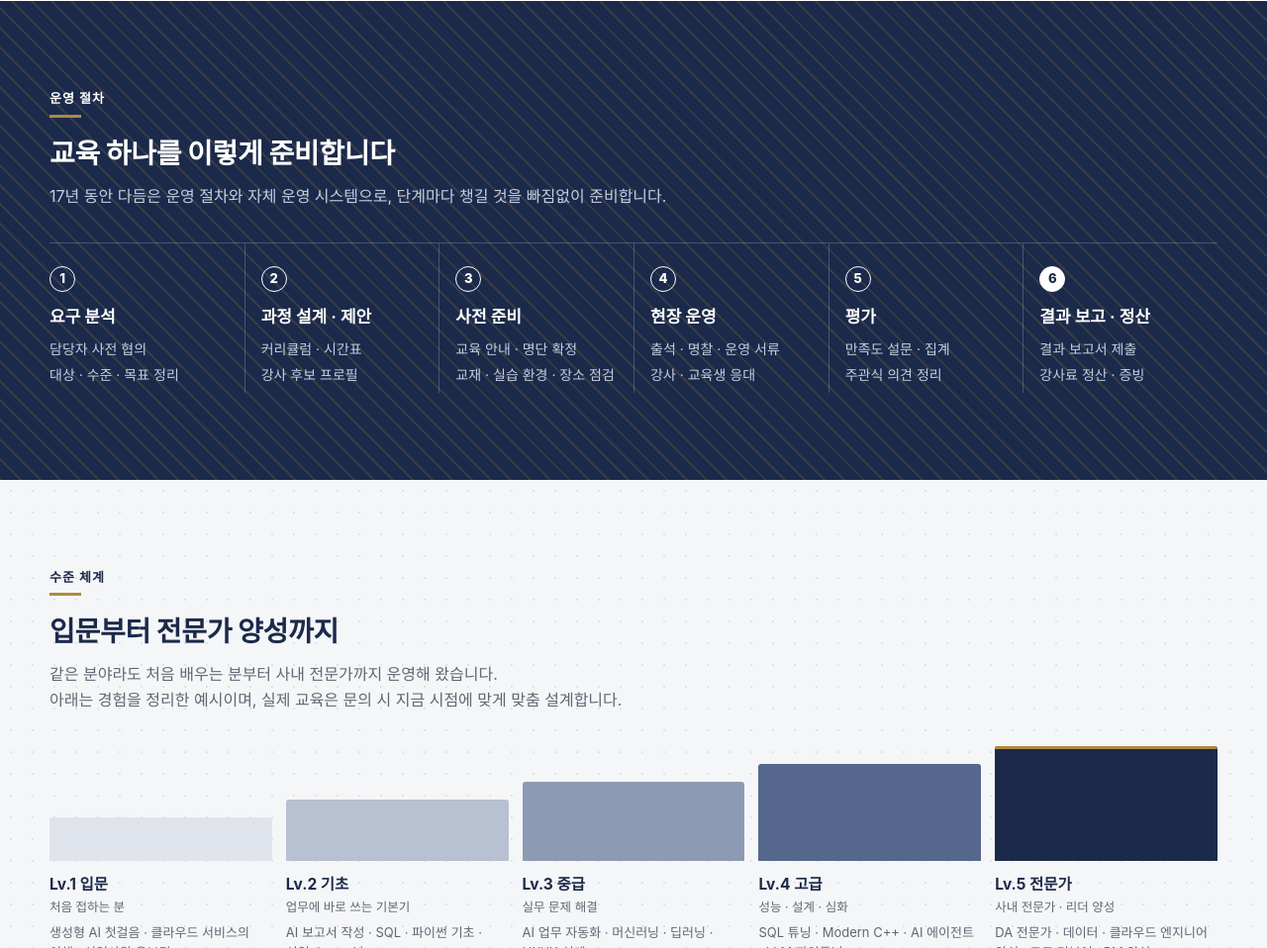
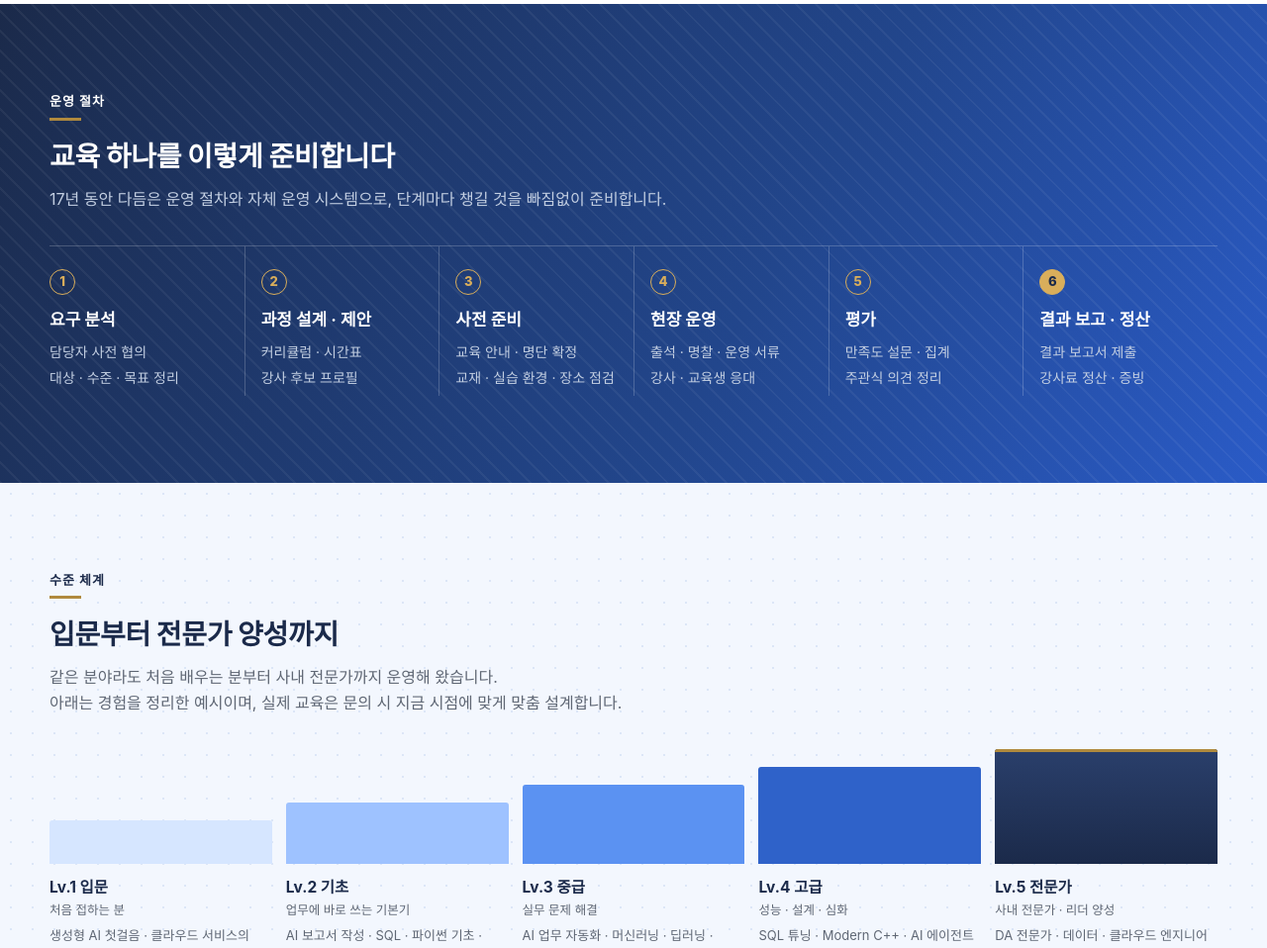
Before and after one commit to hansangbok/learningclue-homepage, a plain HTML site: page index.html in a window 1280 px wide. Shown: the part 1842-2800 px from the top of the page at 99% size. Drawn offline with Linux system fonts and the light colour scheme; no server answers; a web font is replaced by a local one.

Commit message:
색감 더하기: 하늘빛 파랑 · 청록 보조색, 첫 화면 빛 번짐, 구역별 색 온도, 수준 계단 파랑 단계
Co-Authored-By: Claude Opus 5.5 <noreply@anthropic.com>

```diff
--- /dev/null
+++ b/color.css
@@ -0,0 +1,106 @@
+/* 색감 더하기 (2026-11-20 대표님: "기존대로, 색감만 좀 더")
+   남색 · 금색은 그대로 두고, 하늘빛 파랑 · 청록을 보조색으로 더해 구역마다 색의 온도를 바꿈 */
+:root {
+  --sky: #3B7BF0; --sky-2: #6EA2FF; --sky-weak: #EAF2FF;
+  --teal: #1A9E95; --teal-weak: #E6F6F4;
+  --warm: #FBF6EC; --gold-2: #D9AE5B;
+  --lv1: #D6E6FF; --lv2: #9EC2FF; --lv3: #5B92F2; --lv4: #2F62C9; --lv5: #1B2A4A;
+}
+
+/* 첫 화면: 남색에서 파랑으로 번지는 빛 */
+.hero, .page-head {
+  background:
+    radial-gradient(900px 420px at 85% 15%, rgba(59,123,240,.45), transparent 60%),
+    radial-gradient(600px 360px at 10% 110%, rgba(26,158,149,.28), transparent 60%),
+    repeating-linear-gradient(0deg, rgba(255,255,255,.04) 0 1px, transparent 1px 32px),
+    repeating-linear-gradient(90deg, rgba(255,255,255,.04) 0 1px, transparent 1px 32px),
+    linear-gradient(135deg, #16223D 0%, #1B2A4A 45%, #213E78 100%);
+}
+.stats b { color: #fff; }
+.stats small, .eyebrow { color: var(--gold-2); }
+.stats li:nth-child(2) b, .stats li:nth-child(3) b { background: linear-gradient(90deg, #fff, #BFD6FF); -webkit-background-clip: text; background-clip: text; color: transparent; }
+
+/* 사명: 은은한 하늘빛 띠 */
+.mission { background: linear-gradient(90deg, var(--sky-weak), #fff 70%); }
+.mission p b { box-shadow: inset 0 -9px 0 rgba(59,123,240,.18); }
+
+/* 하는 일: 두 카드에 색 머리띠 */
+#about .card.big:nth-child(1) { border-top: 4px solid var(--sky); }
+#about .card.big:nth-child(2) { border-top: 4px solid var(--teal); }
+#about .tag { color: #fff; background: var(--sky); padding: 2px 8px; border-radius: 3px; }
+#about .card.big:nth-child(2) .tag { background: var(--teal); }
+.ticks li::before { color: var(--sky); }
+
+/* 컨설팅 · 개발 6칸: 칸마다 색 점 */
+.svc-no { color: var(--sky); }
+.svc:nth-child(3n+2) .svc-no { color: var(--teal); }
+.svc:nth-child(3n) .svc-no { color: var(--gold); }
+.svc:hover { background: var(--sky-weak); }
+
+/* 운영 절차: 남색 → 파랑 */
+.sec-band {
+  background:
+    repeating-linear-gradient(45deg, rgba(255,255,255,.05) 0 2px, transparent 2px 14px),
+    linear-gradient(120deg, #1B2A4A 0%, #22468C 60%, #2A5BC7 100%);
+}
+.p-no { border-color: var(--gold-2); color: var(--gold-2); }
+.process > li:last-child .p-no { background: var(--gold-2); color: var(--n); border-color: var(--gold-2); }
+
+/* 수준 체계: 하늘빛 바탕 + 색이 짙어지는 계단 */
+#courses.sec-gray { background-color: #F3F7FE; background-image: radial-gradient(#DCE6F7 1px, transparent 1.3px); }
+.lv5 .bar { background: linear-gradient(180deg, #2A3F6B, #1B2A4A); }
+.field-links a { border-color: #D6E3F8; }
+.field-links a:nth-child(4n+1):hover { border-color: var(--sky); color: var(--sky); }
+.field-links a:nth-child(4n+2):hover { border-color: var(--teal); color: var(--teal); }
+.field-links a:nth-child(4n+3):hover { border-color: var(--gold); color: var(--gold); }
+.btn-main { background: var(--sky); }
+.btn-main:hover { background: #2C66D6; }
+.hero .btn-main { background: #fff; color: var(--n); }
+
+/* 실적: 연도마다 다른 색 */
+.years li { border-left-width: 4px; }
+.years li:nth-child(1) { border-left-color: var(--lv3); }
+.years li:nth-child(2) { border-left-color: var(--teal); }
+.years li:nth-child(3) { border-left-color: var(--gold); }
+.years li:nth-child(4) { border-left-color: var(--sky); }
+.years span { color: var(--sky); }
+.years li:nth-child(2) span { color: var(--teal); }
+.years li:nth-child(3) span { color: var(--gold); }
+.case { border-top: 3px solid var(--sky-2); }
+.case:nth-child(2) { border-top-color: var(--teal); }
+.case:nth-child(3) { border-top-color: var(--gold-2); }
+.case-type { color: var(--sky); }
+.case:nth-child(2) .case-type { color: var(--teal); }
+.case:nth-child(3) .case-type { color: var(--gold); }
+
+/* 강사진: 따뜻한 바탕 */
+#instructors.sec-gray { background-color: var(--warm); background-image: radial-gradient(#EFE4CF 1px, transparent 1.3px); }
+.field { border-top: 3px solid var(--sky); }
+.field:nth-child(2) { border-top-color: var(--teal); }
+.field:nth-child(3) { border-top-color: var(--gold-2); }
+.field:nth-child(4) { border-top-color: var(--lv3); }
+.join {
+  background:
+    repeating-linear-gradient(45deg, rgba(255,255,255,.05) 0 2px, transparent 2px 14px),
+    linear-gradient(120deg, #1B2A4A 0%, #22468C 70%, #2A5BC7 100%);
+}
+.refer { border-left-color: var(--teal); }
+
+/* 문의: 카드마다 색 머리띠 */
+.contact { border-top: 3px solid var(--sky); }
+.contact:nth-child(2) { border-top-color: var(--teal); }
+.contact:nth-child(3) { border-top-color: var(--gold-2); }
+.contact span { color: var(--sky); }
+.contact:nth-child(2) span { color: var(--teal); }
+
+/* 꼬리말 */
+.foot { background: linear-gradient(120deg, #131D33, #1B2A4A); }
+
+/* 교육 과목 찾기 */
+.chip.on { background: var(--sky); border-color: var(--sky); box-shadow: none; }
+.tab.on { box-shadow: inset 0 3px 0 var(--sky); }
+.course { border-top: 3px solid var(--lvc, var(--line)); }
+.step-no { border-color: var(--sky); color: var(--sky); }
+.steps li:last-child .step-no { background: var(--sky); color: #fff; }
+.cta-row h2 { color: var(--n); }
+.sec-gray:not(#courses):not(#instructors) { background-color: #F3F7FE; }
--- a/courses.js
+++ b/courses.js
@@ -55,7 +55,7 @@
     ).sort((a, b) => a.lv - b.lv || D.fields.findIndex((f) => f.id === a.f) - D.fields.findIndex((f) => f.id === b.f));
     $('count').textContent = `${list.length}개 과목`;
     $('list').innerHTML = list.length ? list.map((c) => `
-      <article class="course">
+      <article class="course" style="--lvc:var(--lv${c.lv})">
         <div class="course-top"><span class="lvl lv${c.lv}">Lv.${c.lv} ${esc(lvName(c.lv))}</span><span class="fld">${esc(fName(c.f))}</span></div>
         <h3>${esc(c.t)}</h3>
         <p>${esc(c.d)}</p>
--- a/index.html
+++ b/index.html
@@ -7,6 +7,7 @@
 <meta name="description" content="사람이 성장하면 일하는 방식이 달라집니다. 러닝클루는 2009년부터 첫걸음부터 전문가까지, 성장의 단계마다 맞는 교육과 강사를 연결해 온 HRD 전문 기업입니다.">
 <link rel="stylesheet" href="https://cdn.jsdelivr.net/gh/orioncactus/pretendard@v1.3.9/dist/web/static/pretendard.min.css">
 <link rel="stylesheet" href="style.css">
+<link rel="stylesheet" href="color.css">
 </head>
 <body>
 
```
Also changed, not shown: courses.html (+1 -0 lines).
